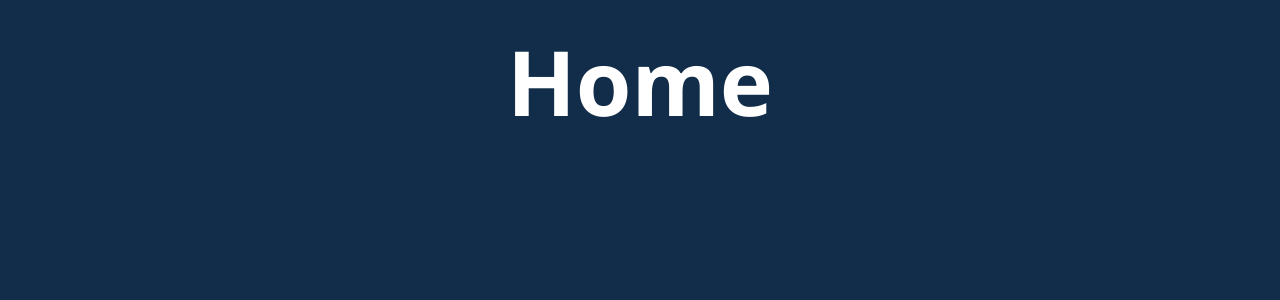
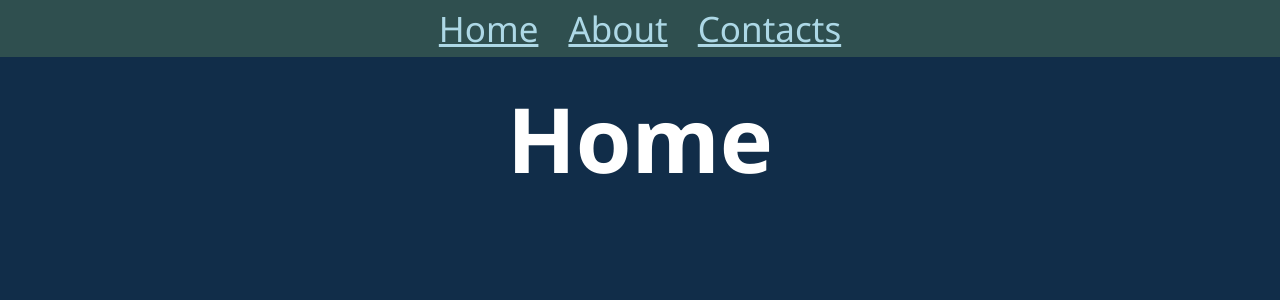
Before and after one commit to SHEENSHEELLA/ReactRouterTask, a React (Create React App) app: page / in a window 1280 px wide. Shown: the top 300 px of the page. Built offline with nearby package versions, Linux system fonts and the light colour scheme.

Commit message:
Add Menu component

```diff
--- a/src/App.css
+++ b/src/App.css
@@ -1,5 +1,19 @@
 .App {
   text-align: center;
+}
+
+a {
+  color: lightblue;
+  font-size: 35px;
+}
+
+nav {
+  background-color: darkslategray;
+  padding: 5px;
+}
+
+nav a {
+  margin: 15px;
 }
 
 h1 {
--- a/src/components/About.jsx
+++ b/src/components/About.jsx
@@ -1,3 +1,5 @@
+import { Link } from 'react-router-dom';
+
 const About = () => {
   return <h1>About</h1>;
 };
--- a/src/components/Home.jsx
+++ b/src/components/Home.jsx
@@ -1,5 +1,12 @@
+import Menu from './Menu';
+
 const Home = () => {
-  return <h1>Home</h1>;
+  return (
+    <>
+      <Menu />
+      <h1>Home</h1>
+    </>
+  );
 };
 
 export default Home;
--- /dev/null
+++ b/src/components/Menu.jsx
@@ -0,0 +1,13 @@
+import { Link } from 'react-router-dom';
+
+const Menu = () => {
+  return (
+    <nav>
+      <Link to="/">Home</Link>
+      <Link to="/about">About</Link>
+      <Link to="/contacts">Contacts</Link>
+    </nav>
+  );
+};
+
+export default Menu;
```
